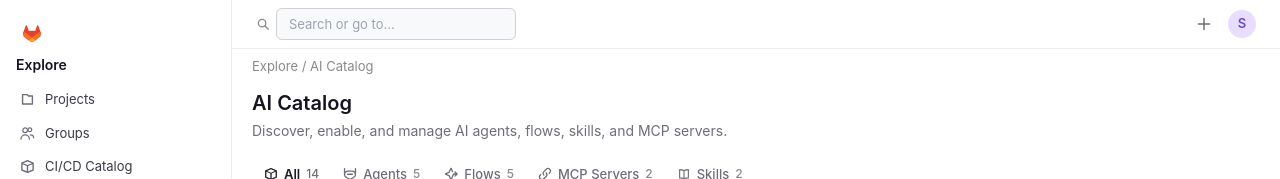
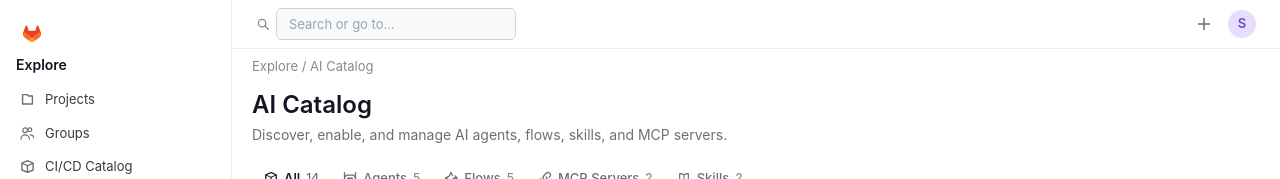
Before and after one commit to Sam-Reiss/ai-catalog, a React (Vite) app in the folder project/: page / in a window 1280 px wide. Shown: the top 179 px of the page. Built offline with nearby package versions, Linux system fonts and the light colour scheme.

Commit message:
Increase AI Catalog heading to next type scale.
Made-with: Cursor

```diff
--- a/project/src/App.tsx
+++ b/project/src/App.tsx
@@ -784,7 +784,7 @@ return <div style={{fontFamily:ff,display:"flex",height:"100vh",background:t.n0,
 {sel?<Detail it={sel} persona={persona} onBack={()=>{setSel(null)}} userReqStates={userReqStates} setUserReqStates={setUserReqStates}/>:(
 <>
 <div style={{display:"flex",justifyContent:"space-between",alignItems:"center",marginBottom:4}}>
-<h1 style={{margin:0,fontSize:"20px",fontWeight:600,lineHeight:"28px"}}>AI Catalog</h1>
+<h1 style={{margin:0,fontSize:"24px",fontWeight:600,lineHeight:"32px"}}>AI Catalog</h1>
 {persona==="Engineer"&&<div style={{display:"flex",gap:8}}>
 <button style={{height:32,padding:"0 12px",borderRadius:4,border:`1px solid ${t.n200}`,cursor:"pointer",background:t.n0,color:t.n700,fontWeight:500,fontSize:"14px",fontFamily:ff}}>New flow</button>
 <button style={{height:32,padding:"0 12px",borderRadius:4,border:"none",cursor:"pointer",background:t.b500,color:t.n0,fontWeight:600,fontSize:"14px",fontFamily:ff}}>New agent</button>
```
